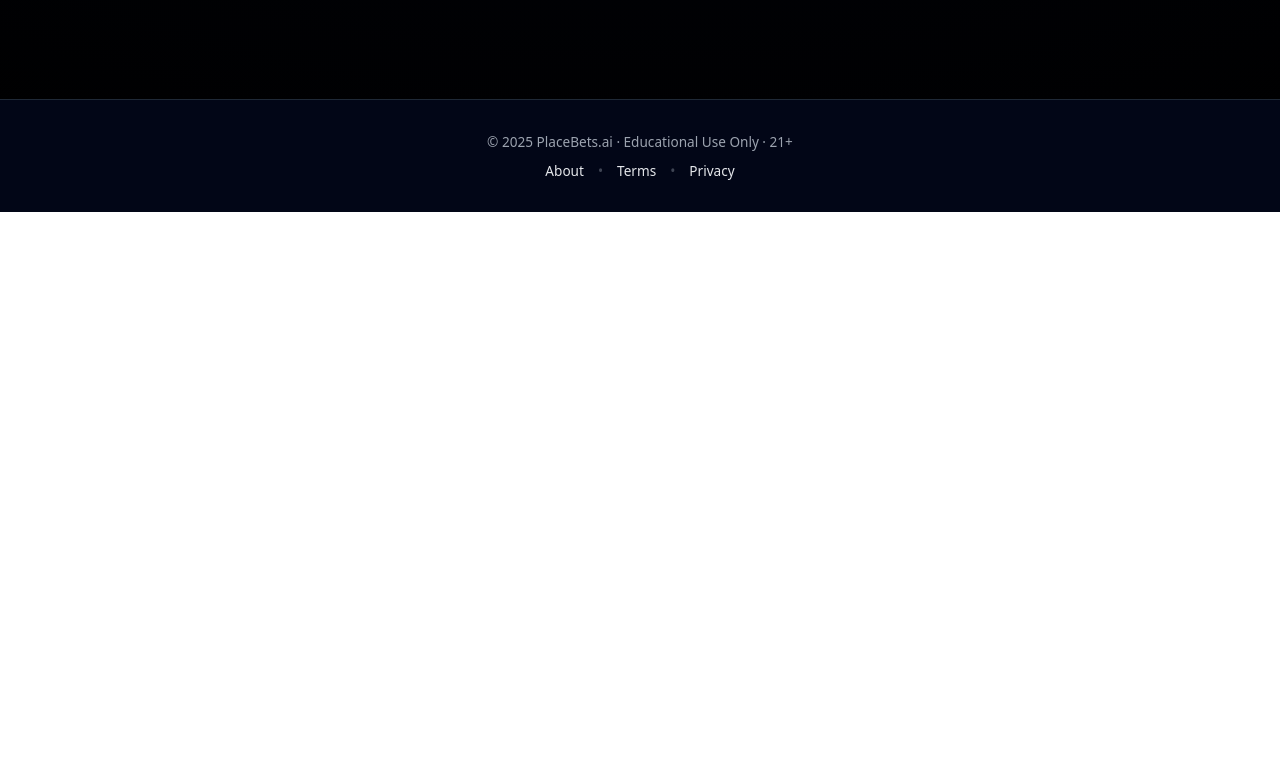
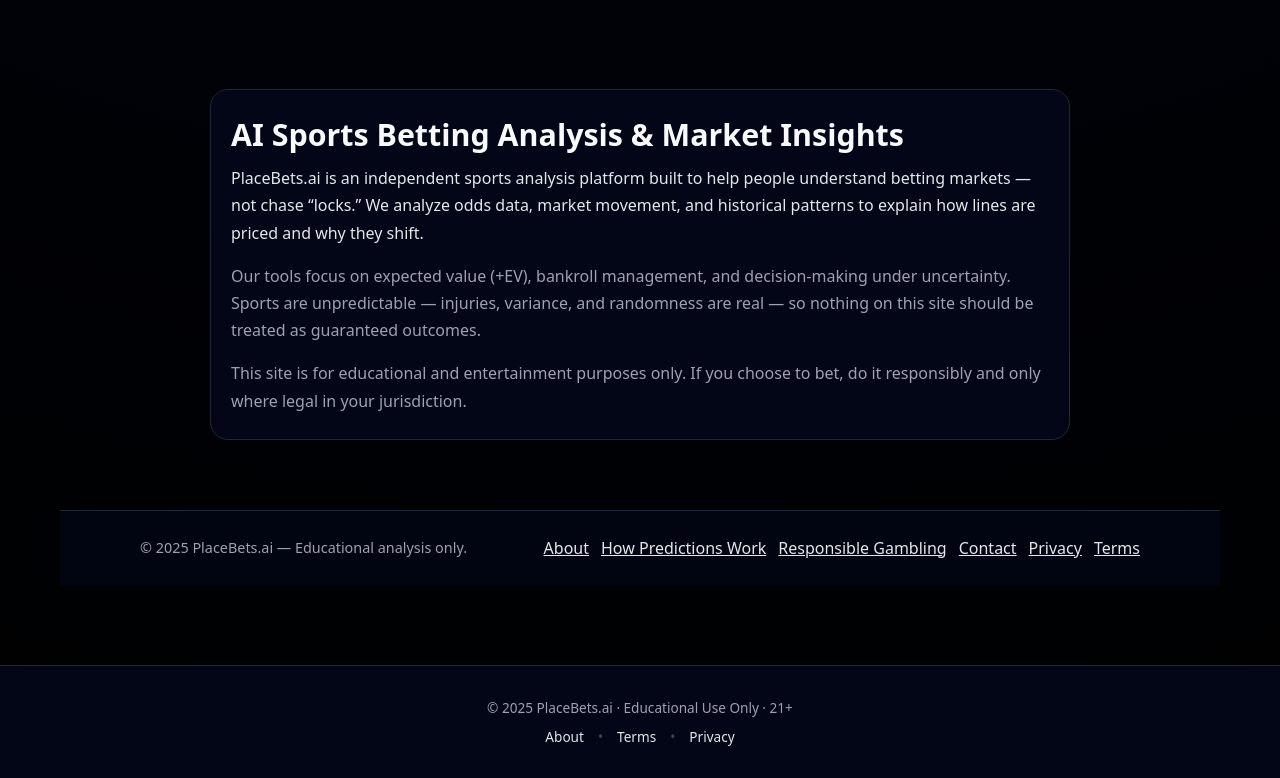
Before and after one commit to placebetsai/Placebetsai, a Next.js app: page / in a window 1280 px wide. Shown: the part 1573-2351 px from the top of the page. Before the commit the page ends 1785 px from the top, so only its background shows below. Built offline with nearby package versions, Linux system fonts and the light colour scheme; no server answers.

Commit message:
Refactor page.js for better null safety and readability

```diff
--- a/app/page.js
+++ b/app/page.js
@@ -33,7 +33,7 @@
     "@type": "Organization",
     name: "PlaceBets.ai",
     url: SITE_URL,
-    logo: `${SITE_URL}/logo.png`, // swap when you have a real logo asset
+    logo: `${SITE_URL}/logo.png`,
   };
 
   // Load tournaments for the hero carousel
@@ -46,8 +46,7 @@
         const list = Array.isArray(data) ? data : [];
 
         const upcoming = list.filter((t) => new Date(t.date) > new Date());
-        const chosen =
-          upcoming.length > 0 ? upcoming.slice(0, 6) : list.slice(0, 6);
+        const chosen = upcoming.length > 0 ? upcoming.slice(0, 6) : list.slice(0, 6);
 
         setTournaments(chosen);
 
@@ -56,9 +55,7 @@
         }
       } catch (err) {
         console.error("Failed to load tournaments:", err);
-        setNotice(
-          "Live tournaments feed unavailable – showing backup data from the API."
-        );
+        setNotice("Live tournaments feed unavailable – showing backup data from the API.");
       } finally {
         setLoading(false);
       }
@@ -125,9 +122,8 @@
             <span className="highlight">Start Investing.</span>
           </h1>
           <p>
-            The house wins because you guess. The pros win because they
-            calculate. Build an edge with tools, bankroll strategy, and live
-            tournament info.
+            The house wins because you guess. The pros win because they calculate. Build an edge
+            with tools, bankroll strategy, and live tournament info.
           </p>
           <div
             style={{
@@ -174,9 +170,7 @@
                 style={{
                   position: "absolute",
                   inset: 0,
-                  backgroundImage: `linear-gradient(to top, rgba(3,7,18,0.96) 10%, transparent 70%), url(${
-                    t.image
-                  })`,
+                  backgroundImage: `linear-gradient(to top, rgba(3,7,18,0.96) 10%, transparent 70%), url(${t?.image})`,
                   backgroundSize: "cover",
                   backgroundPosition: "center",
                 }}
@@ -199,8 +193,7 @@
                     className="pill green"
                     style={{ marginBottom: "10px", fontSize: "0.7rem" }}
                   >
-                    LIVE TOURNAMENT SPOTLIGHT ·{" "}
-                    {t.gameType?.toUpperCase() || "GAME"}
+                    LIVE TOURNAMENT SPOTLIGHT · {t?.gameType?.toUpperCase() || "GAME"}
                   </div>
                   <h2
                     style={{
@@ -210,7 +203,7 @@
                       textShadow: "0 4px 18px rgba(0, 0, 0, 0.9)",
                     }}
                   >
-                    {t.name}
+                    {t?.name}
                   </h2>
                   <p
                     style={{
@@ -221,9 +214,7 @@
                       textShadow: "0 2px 6px rgba(0, 0, 0, 0.8)",
                     }}
                   >
-                    {(t.date || "Dates TBA") +
-                      " · " +
-                      (t.location || "Location TBA")}
+                    {(t?.date || "Dates TBA") + " · " + (t?.location || "Location TBA")}
                   </p>
                   <p
                     style={{
@@ -233,7 +224,7 @@
                       maxWidth: "680px",
                     }}
                   >
-                    {t.description}
+                    {t?.description}
                   </p>
                   <div
                     style={{
@@ -247,13 +238,12 @@
                       className="pill"
                       style={{ background: "#020617", color: "#e5e7eb" }}
                     >
-                      Buy-in: {t.buyin}
+                      Buy-in: {t?.buyin}
                     </span>
-                    <span className="pill green">
-                      {t.guarantee || "Prize Pool TBA"}
-                    </span>
-                    {t.casino && <span className="pill">{t.casino}</span>}
+                    <span className="pill green">{t?.guarantee || "Prize Pool TBA"}</span>
+                    {t?.casino && <span className="pill">{t.casino}</span>}
                   </div>
+                  {t?.link ? (
                     <a
                       href={t.link}
                       target="_blank"
@@ -262,6 +252,7 @@
                     >
                       Official Event Page →
                     </a>
+                  ) : null}
                 </div>
 
                 {/* Carousel controls */}
@@ -283,20 +274,8 @@
                     · Auto-rotating every few seconds.
                   </div>
 
-                  <div
-                    style={{
-                      display: "flex",
-                      alignItems: "center",
-                      gap: "10px",
-                    }}
-                  >
-                    <div
-                      style={{
-                        display: "flex",
-                        gap: "6px",
-                        alignItems: "center",
-                      }}
-                    >
+                  <div style={{ display: "flex", alignItems: "center", gap: "10px" }}>
+                    <div style={{ display: "flex", gap: "6px", alignItems: "center" }}>
                       {tournaments.map((_, idx) => (
                         <button
                           key={idx}
@@ -313,6 +292,7 @@
                                 : "#4b5563",
                             transition: "all 0.18s ease",
                           }}
+                          aria-label={`Go to slide ${idx + 1}`}
                         />
                       ))}
                     </div>
@@ -357,8 +337,7 @@
               >
                 <h2 style={{ marginBottom: "8px" }}>No tournaments found</h2>
                 <p style={{ color: "#9ca3af", marginBottom: 0 }}>
-                  Check your <code>/api/tournaments</code> endpoint or try again
-                  later.
+                  Check your <code>/api/tournaments</code> endpoint or try again later.
                 </p>
               </div>
             )
@@ -443,28 +422,107 @@
             <Link href="/ev-betting" className="card">
               <h3>📈 +EV Betting</h3>
               <p>
-                Understand Expected Value. The only mathematical way to beat the
-                book over time.
+                Understand Expected Value. The only mathematical way to beat the book over time.
               </p>
             </Link>
 
             <Link href="/bankroll" className="card">
               <h3>🛡️ Bankroll Mgmt</h3>
               <p>
-                Calculate unit sizes. Protect your capital from variance and
-                tilt.
+                Calculate unit sizes. Protect your capital from variance and tilt.
               </p>
             </Link>
 
             <Link href="/glossary" className="card">
               <h3>📖 The Dictionary</h3>
-              <p>
-                Don&apos;t look like a rookie. Learn the slang: Juice, Vig,
-                Handle, Steam.
-              </p>
+              <p>Don&apos;t look like a rookie. Learn the slang: Juice, Vig, Handle, Steam.</p>
             </Link>
           </div>
         </section>
+
+        {/* ✅ ADSENSE FIX: REAL CONTENT BLOCK */}
+        <section style={{ maxWidth: "900px", margin: "70px auto 0", padding: "0 20px" }}>
+          <div
+            style={{
+              border: "1px solid #1f2937",
+              background: "#020617",
+              borderRadius: "18px",
+              padding: "24px 20px",
+            }}
+          >
+            <h2 style={{ marginBottom: "10px" }}>AI Sports Betting Analysis & Market Insights</h2>
+
+            <p style={{ color: "#e5e7eb", lineHeight: 1.7 }}>
+              PlaceBets.ai is an independent sports analysis platform built to help people
+              understand betting markets — not chase “locks.” We analyze odds data, market movement,
+              and historical patterns to explain how lines are priced and why they shift.
+            </p>
+
+            <p style={{ color: "#9ca3af", lineHeight: 1.7 }}>
+              Our tools focus on expected value (+EV), bankroll management, and decision-making under
+              uncertainty. Sports are unpredictable — injuries, variance, and randomness are real —
+              so nothing on this site should be treated as guaranteed outcomes.
+            </p>
+
+            <p style={{ color: "#9ca3af", lineHeight: 1.7, marginBottom: 0 }}>
+              This site is for educational and entertainment purposes only. If you choose to bet,
+              do it responsibly and only where legal in your jurisdiction.
+            </p>
+          </div>
+        </section>
+
+        {/* ✅ FOOTER TRUST LINKS (CRAWLABLE) */}
+        <footer
+          style={{
+            marginTop: "70px",
+            padding: "26px 20px",
+            borderTop: "1px solid #1f2937",
+            background: "rgba(2,6,23,0.7)",
+          }}
+        >
+          <div
+            style={{
+              maxWidth: "1000px",
+              margin: "0 auto",
+              display: "flex",
+              flexWrap: "wrap",
+              gap: "14px",
+              justifyContent: "space-between",
+              alignItems: "center",
+            }}
+          >
+            <div style={{ color: "#9ca3af", fontSize: "0.9rem" }}>
+              © {new Date().getFullYear()} PlaceBets.ai — Educational analysis only.
+            </div>
+
+            <div style={{ display: "flex", flexWrap: "wrap", gap: "12px" }}>
+              <Link href="/about" style={{ color: "#e5e7eb", textDecoration: "underline" }}>
+                About
+              </Link>
+              <Link
+                href="/how-predictions-work"
+                style={{ color: "#e5e7eb", textDecoration: "underline" }}
+              >
+                How Predictions Work
+              </Link>
+              <Link
+                href="/responsible-gambling"
+                style={{ color: "#e5e7eb", textDecoration: "underline" }}
+              >
+                Responsible Gambling
+              </Link>
+              <Link href="/contact" style={{ color: "#e5e7eb", textDecoration: "underline" }}>
+                Contact
+              </Link>
+              <Link href="/privacy" style={{ color: "#e5e7eb", textDecoration: "underline" }}>
+                Privacy
+              </Link>
+              <Link href="/terms" style={{ color: "#e5e7eb", textDecoration: "underline" }}>
+                Terms
+              </Link>
+            </div>
+          </div>
+        </footer>
       </div>
     </>
   );
```
Lines whose indentation alone changed are shown as unchanged.
